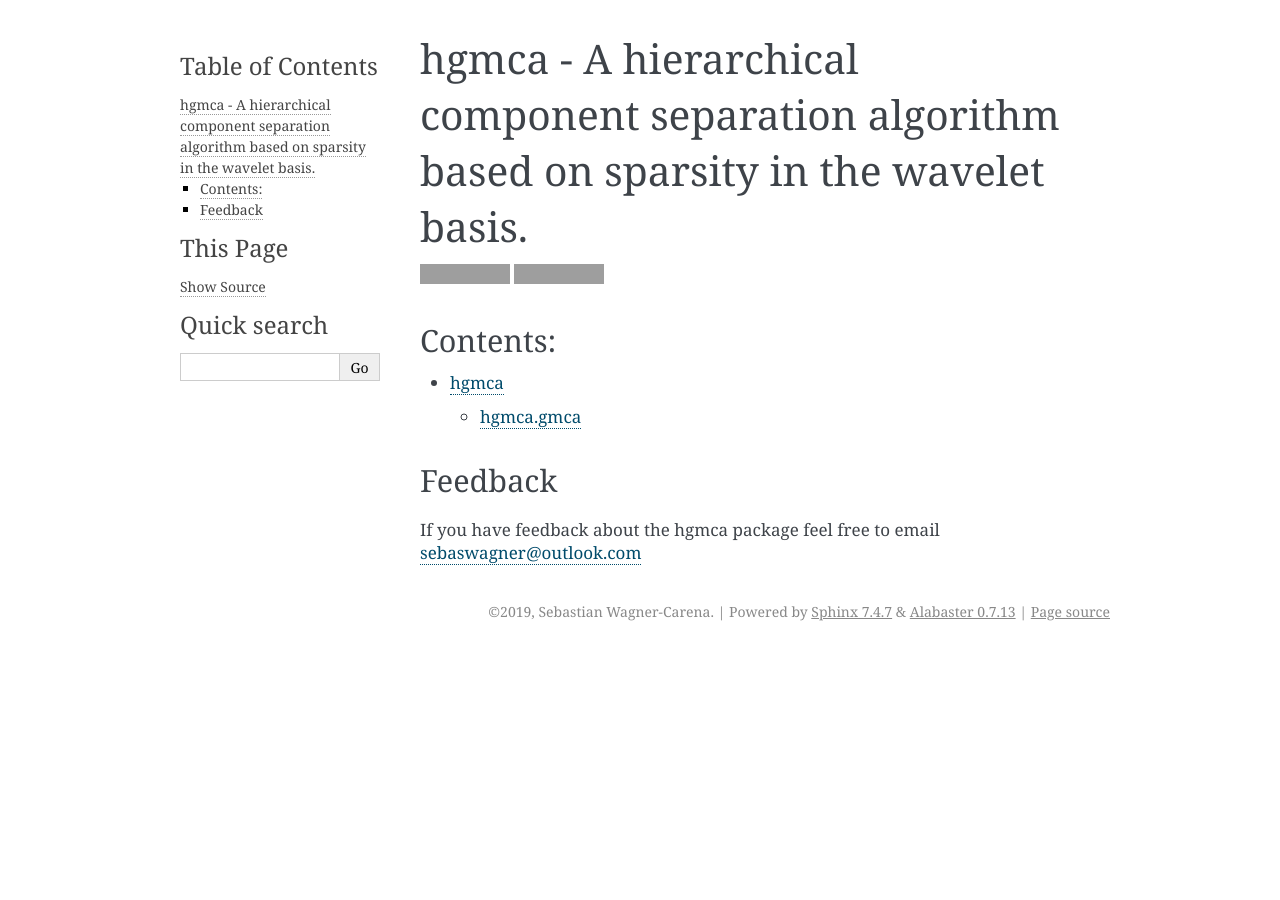
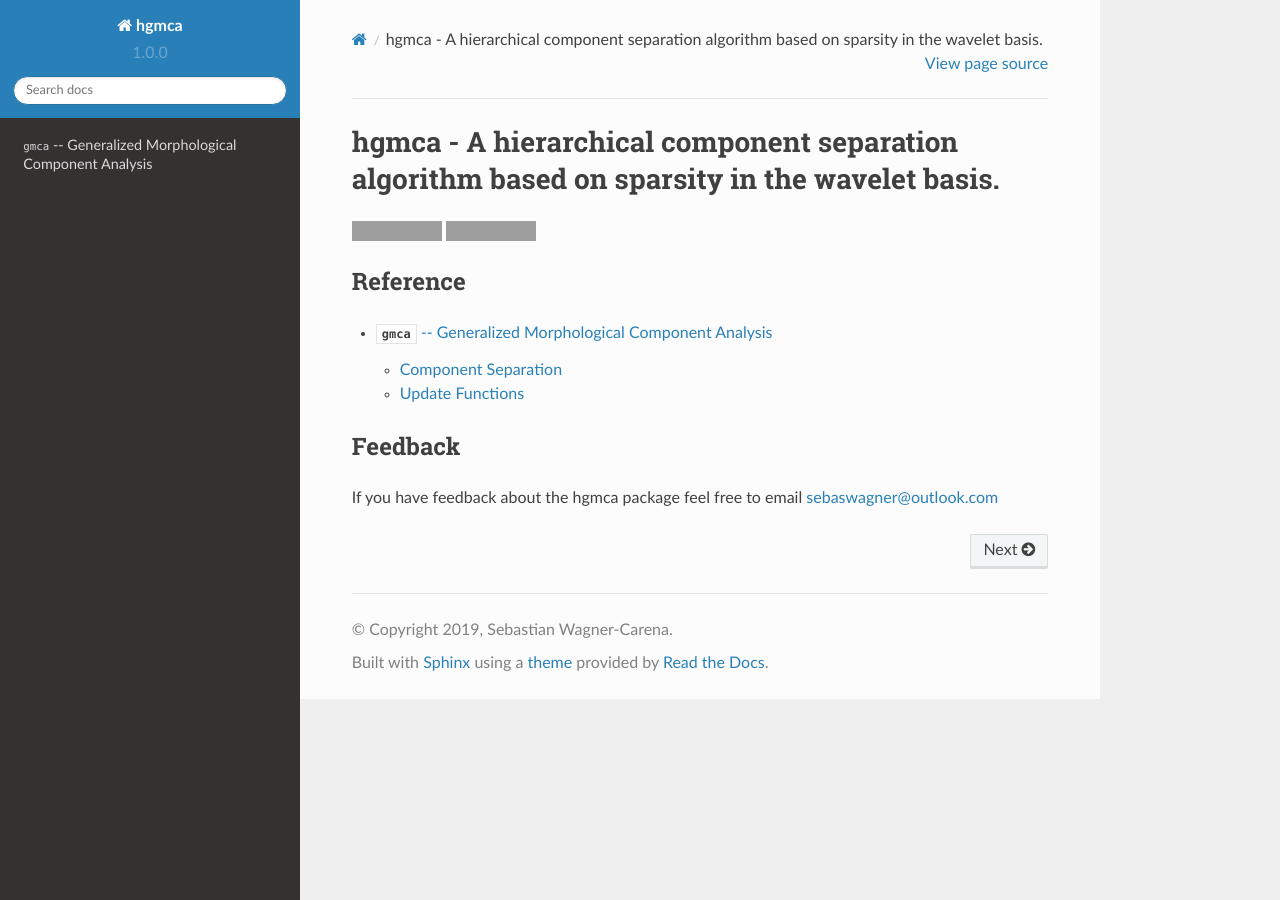
Before and after one commit to swagnercarena/hgmca, a Sphinx documentation site: the page built from docs/index.rst, in a window 1280 px wide. Built offline with Sphinx 7.4.7 and the Read the Docs theme 2.0.0, drawn with Linux system fonts in a browser that asks for light colours; the version number is read from the project's files by our own code; grey boxes are pictures that could not be loaded.

Commit message:
made more read the docs changes

```diff
--- a/docs/conf.py
+++ b/docs/conf.py
@@ -11,10 +11,9 @@
 # If extensions (or modules to document with autodoc) are in another directory,
 # add these directories to sys.path here. If the directory is relative to the
 # documentation root, use os.path.abspath to make it absolute, like shown here.
-#
-# import os
-# import sys
-# sys.path.insert(0, os.path.abspath('.'))
+import sys, os
+sys.path.append(os.path.abspath("."))
+import hgmca
 
 
 # -- Project information -----------------------------------------------------
@@ -24,9 +23,9 @@ copyright = '2019, Sebastian Wagner-Carena'
 author = 'Sebastian Wagner-Carena'
 
 # The short X.Y version
-version = ''
+version = hgmca.__version__
 # The full version, including alpha/beta/rc tags
-release = '1.0.0'
+release = version
 
 
 # -- General configuration ---------------------------------------------------
@@ -38,10 +37,13 @@ release = '1.0.0'
 # Add any Sphinx extension module names here, as strings. They can be
 # extensions coming with Sphinx (named 'sphinx.ext.*') or your custom
 # ones.
+import sphinx_rtd_theme
 extensions = [
+    'sphinx_rtd_theme',
     'sphinx.ext.autodoc',
     'sphinx.ext.githubpages',
     'sphinx.ext.napoleon',
+    'sphinx.ext.autosummary',
 ]
 
 # Add any paths that contain templates here, relative to this directory.
@@ -61,7 +63,7 @@ master_doc = 'index'
 #
 # This is also used if you do content translation via gettext catalogs.
 # Usually you set "language" from the command line for these cases.
-language = None
+language = 'python'
 
 # List of patterns, relative to source directory, that match files and
 # directories to ignore when looking for source files.
@@ -77,7 +79,7 @@ pygments_style = None
 # The theme to use for HTML and HTML Help pages.  See the documentation for
 # a list of builtin themes.
 #
-html_theme = 'alabaster'
+html_theme = 'sphinx_rtd_theme'
 
 # Theme options are theme-specific and customize the look and feel of a theme
 # further.  For a list of options available for each theme, see the
@@ -177,3 +179,5 @@ epub_exclude_files = ['search.html']
 
 
 # -- Extension configuration -------------------------------------------------
+import glob
+autosummary_generate = glob.glob("*.rst")
--- a/docs/hgmca.rst
+++ /dev/null
@@ -1,6 +0,0 @@
-hgmca
-=====
-
-.. toctree::
-
-    hgmca.gmca
--- /dev/null
+++ b/docs/hgmca_gmca.rst
@@ -0,0 +1,22 @@
+.. hgmca.gmca:
+
+.. currentmodule:: hgmca.gmca
+
+
+:mod:`gmca` -- Generalized Morphological Component Analysis
+===========================================================
+
+Component Separation
+--------------------
+.. autosummary::
+   :toctree: generated/
+
+   gmca_numba
+
+Update Functions
+--------------------
+.. autosummary::
+   :toctree: generated/
+
+   update_A
+   update_S
--- a/docs/index.rst
+++ b/docs/index.rst
@@ -5,15 +5,15 @@
 
 .. include:: ../README.rst
 
-Contents:
-=========
+Reference
+---------
 
 .. toctree::
    :maxdepth: 2
 
-   hgmca
+   hgmca_gmca
 
 Feedback
-========
+--------
 
 If you have feedback about the hgmca package feel free to email sebaswagner@outlook.com
--- a/hgmca/__init__.py
+++ b/hgmca/__init__.py
@@ -0,0 +1 @@
+from .version import __version__
```
Also changed, not shown: docs/hgmca.gmca.rst (deleted, +0 -7 lines), 1 other file.
